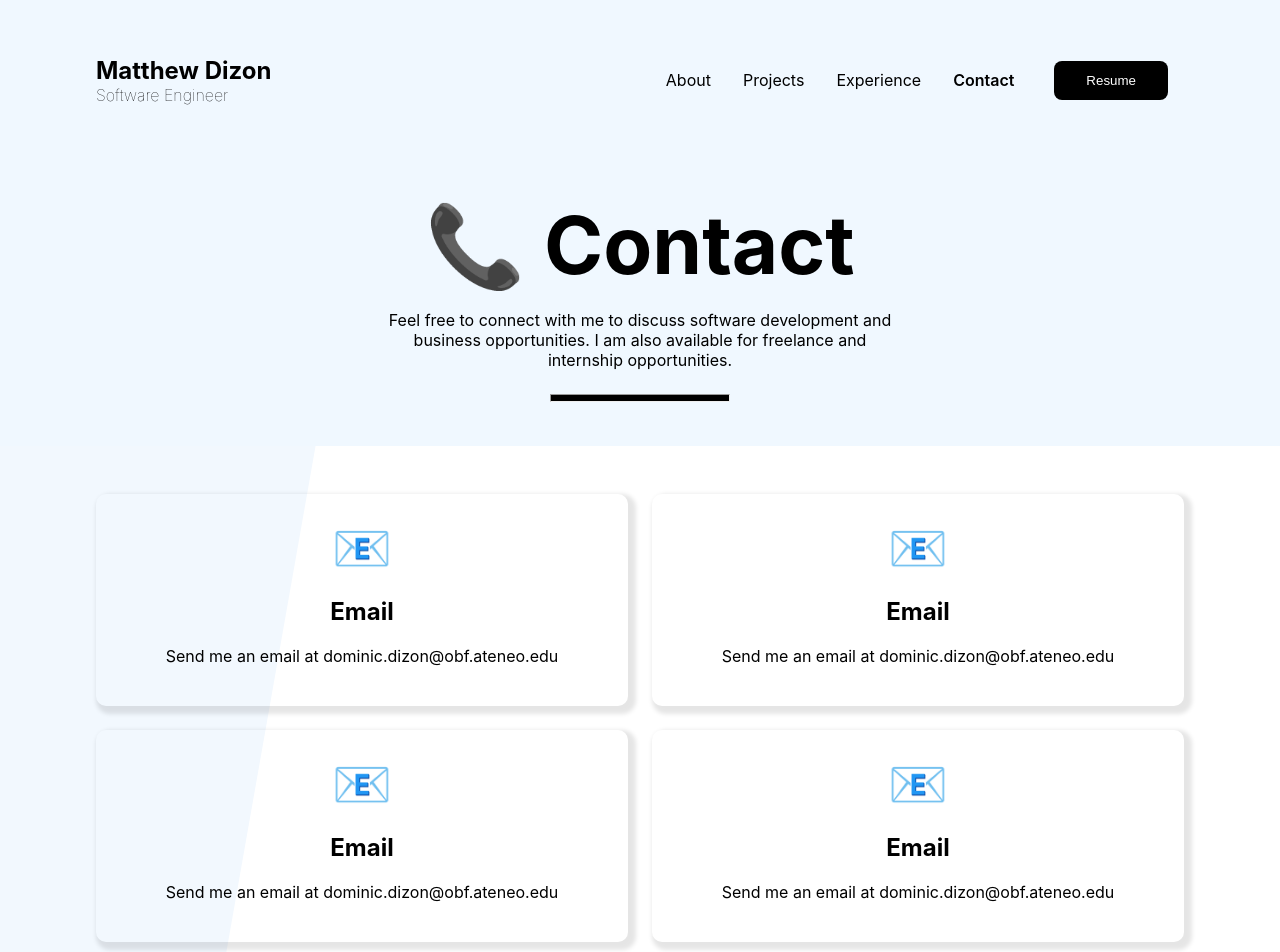
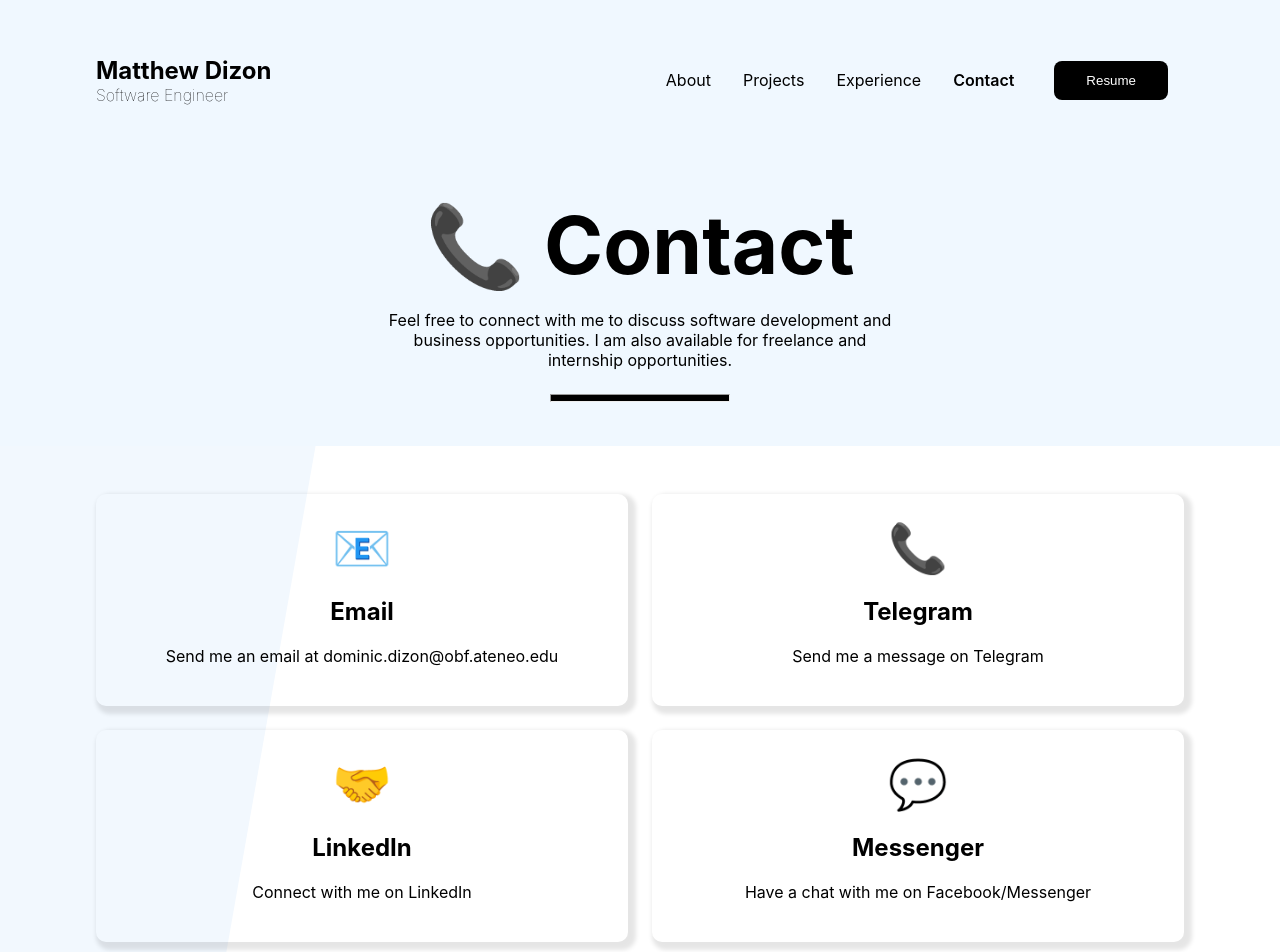
Before and after one commit to matthewdizon/nextjs-portfolio-website, a Next.js app: page /contact in a window 1280 px wide. Shown: the top 952 px of the page. Built offline with nearby package versions, Linux system fonts and the light colour scheme.

Commit message:
finalized content for contact page

```diff
--- a/pages/contact.js
+++ b/pages/contact.js
@@ -131,31 +131,25 @@ export default function Contact() {
             emoji: "📧",
             title: "Email",
             description: "Send me an email at dominic.dizon@obf.ateneo.edu",
+            link: "mailto:dominic.dizon@obf.ateneo.edu"
         },
         {
-            emoji: "📧",
-            title: "Email",
-            description: "Send me an email at dominic.dizon@obf.ateneo.edu",
+            emoji: "📞",
+            title: "Telegram",
+            description: "Send me a message on Telegram",
+            link: "https://t.me/nozid_matthew"
         },
         {
-            emoji: "📧",
-            title: "Email",
-            description: "Send me an email at dominic.dizon@obf.ateneo.edu",
+            emoji: "🤝",
+            title: "LinkedIn",
+            description: "Connect with me on LinkedIn",
+            link: "https://www.linkedin.com/in/mdominicdizon/"
         },
         {
-            emoji: "📧",
-            title: "Email",
-            description: "Send me an email at dominic.dizon@obf.ateneo.edu",
-        },
-        {
-            emoji: "📧",
-            title: "Email",
-            description: "Send me an email at dominic.dizon@obf.ateneo.edu",
-        },
-        {
-            emoji: "📧",
-            title: "Email",
-            description: "Send me an email at dominic.dizon@obf.ateneo.edu",
+            emoji: "💬",
+            title: "Messenger",
+            description: "Have a chat with me on Facebook/Messenger",
+            link: "https://m.me/nozid16",
         },
     ]
 
@@ -168,11 +162,13 @@ export default function Contact() {
             <ContactContainer>
                 {contacts.map((contact, index) => {
                     return (
-                        <div className="contact" key={index}>
-                            <span>{contact.emoji}</span>
-                            <h2>{contact.title}</h2>
-                            <p>{contact.description}</p>
-                        </div>
+                        <a href={contact.link} className="contact" key={index} target="_blank">
+                            <div>
+                                <span>{contact.emoji}</span>
+                                <h2>{contact.title}</h2>
+                                <p>{contact.description}</p>
+                            </div>
+                        </a>
                     )
                 })}
             </ContactContainer>
```
